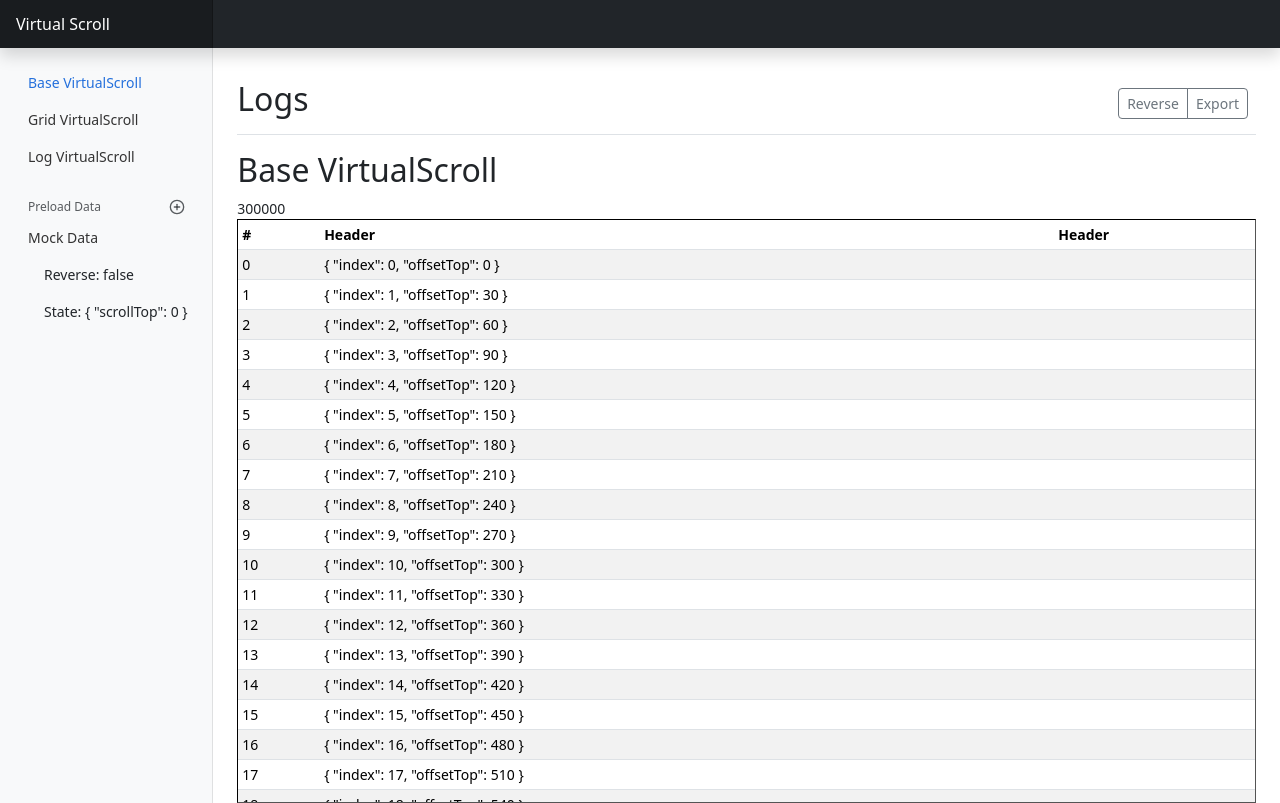
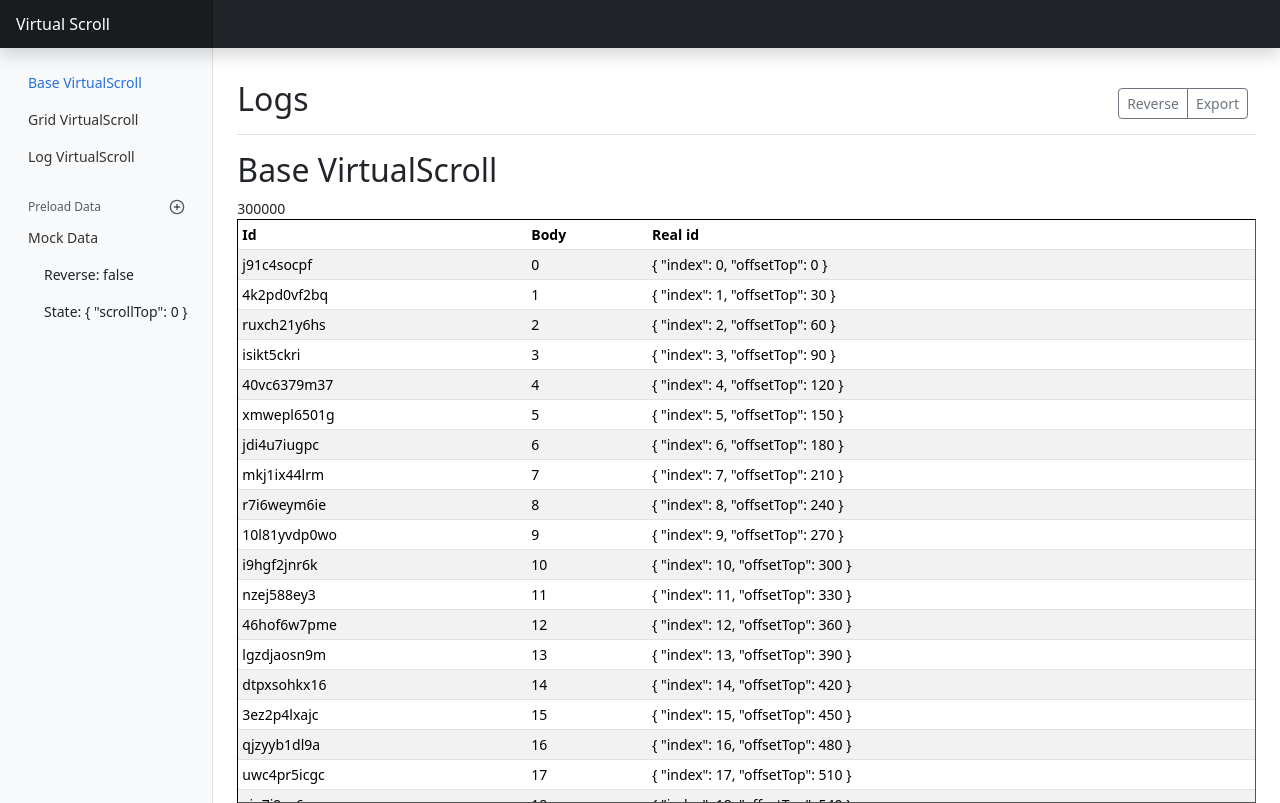
Before and after one commit to TakiMoysha/tm-typescript-book, a Vue app in the folder vscroll/: page / in a window 1280 px wide. Built offline with nearby package versions, Linux system fonts and the light colour scheme.

Commit message:
implement virtual scroll

```diff
--- a/vscroll/src/components/VirtualScroll.vue
+++ b/vscroll/src/components/VirtualScroll.vue
@@ -3,7 +3,7 @@ import { state } from "@/state";
 import { onMounted, ref, computed, watch, reactive } from "vue";
 const props = defineProps(["title", "reverse"]);
 
-// reverse
+// reverse // todo: wip
 watch(
   () => props.reverse,
   () => {
@@ -25,7 +25,7 @@ const scrollTop = ref(0);
 const scrollElementRef = ref<HTMLDivElement>(null);
 const totalListHeight = computed(() => itemHeight * data.length);
 
-const entriesToRender = computed(() => {
+const proxyEntriesToRender = computed(() => {
   const rangeStart = scrollTop.value;
   const rangeEnd = rangeStart + containerHeight;
   const _startIndex = Math.floor(rangeStart / itemHeight);
@@ -35,7 +35,7 @@ const entriesToRender = computed(() => {
   let endIndex = _endIndex > data.length - 1 ? data.length - 1 : _endIndex;
   // let endIndex = Math.min(endIndex, data.length - 1);
   const virtualEntries = [];
-  for (let index = startIndex; index < endIndex; index++) {
+  for (let index = startIndex; index <= endIndex; index++) {
     virtualEntries.push({
       index,
       offsetTop: index * itemHeight,
@@ -55,21 +55,20 @@ const handlerScroll = () => {
     <span>{{ totalListHeight }}</span>
     <div class="table-responsive-lg" ref="scrollElementRef" @scroll="handlerScroll"
       :style="{ height: '73vh', overflow: 'auto', border: '1px inset black' }">
-      <div :style="{ height: totalListHeight + 'px', }">
-
-        <table class="table table-striped table-sm" style="position: sticky; top: 0px;">
+      <div :style="{ height: totalListHeight + 'px' }">
+        <table class="table table-striped table-sm" style="position: sticky; top: 0px">
           <thead>
             <tr>
-              <th scope="col">#</th>
-              <th scope="col">Header</th>
-              <th scope="col">Header</th>
+              <th scope="col">Id</th>
+              <th scope="col">Body</th>
+              <th scope="col">Real id</th>
             </tr>
           </thead>
           <tbody>
-            <tr v-for="item in entriesToRender" :key="item.index">
-              <td>{{ item.index }}</td>
-              <td>{{ item }}</td>
-              <td></td>
+            <tr v-for="prx of proxyEntriesToRender" :key="prx.index">
+              <td>{{ data[prx.index].id }}</td>
+              <td>{{ data[prx.index].text }}</td>
+              <td>{{ prx }}</td>
             </tr>
           </tbody>
         </table>
```
